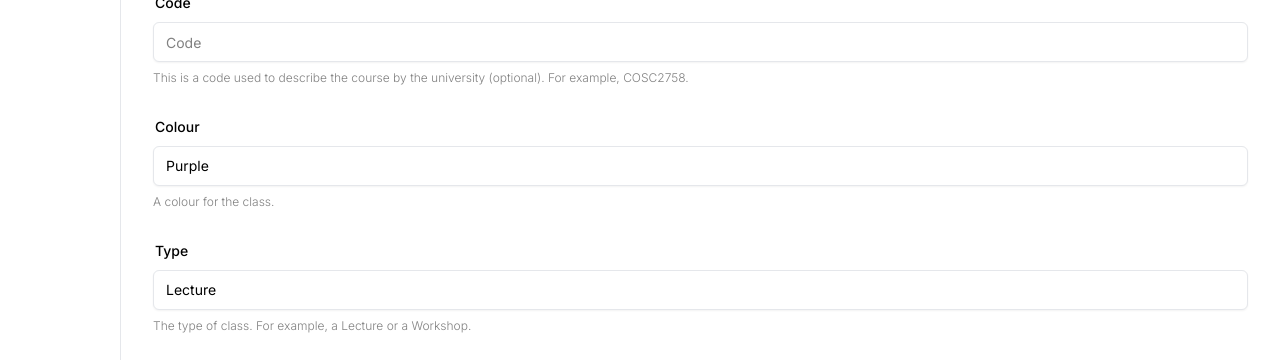
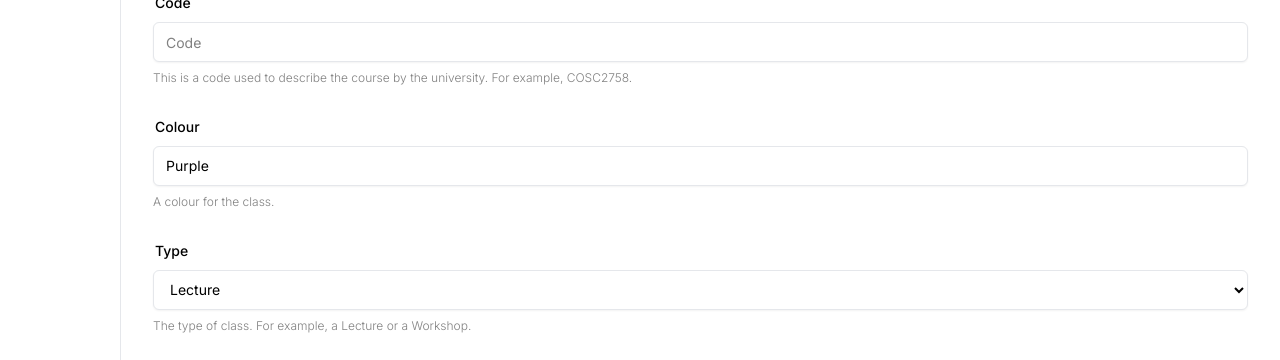
Before and after one commit to s3943811/PlanMyTimetable, a Next.js app: page /classes/add/manual in a window 1280 px wide. Shown: the part 287-647 px from the top of the page. Built offline with nearby package versions, Linux system fonts and the light colour scheme.

Commit message:
Add error handling for duplicate course code and type

```diff
--- a/src/app/classes/ClassForm.tsx
+++ b/src/app/classes/ClassForm.tsx
@@ -86,6 +86,7 @@ export default function ClassForm({
     watch,
     reset,
     control,
+    setError,
     formState: { errors },
   } = useForm<z.infer<typeof formSchema>>({
     resolver: zodResolver(formSchema),
@@ -159,6 +160,19 @@ export default function ClassForm({
       toast.success("Class updated successfully");
       return;
     }
+    const already = courseData.find(
+      (item) =>
+        item.courseCode === course.courseCode && item.type === course.type,
+    );
+    if (already) {
+      setError("code", {
+        message: "Course with this code and type already exists",
+      });
+      setError("type", {
+        message: "Course with this code and type already exists",
+      });
+      return;
+    }
     appendState(course, "state", "/classes");
     toast.success("Class created successfully");
   }
@@ -194,31 +208,29 @@ export default function ClassForm({
       <div className=" space-y-2">
         <label
           className="ml-0.5 text-sm font-medium leading-none peer-disabled:cursor-not-allowed peer-disabled:opacity-70"
-          htmlFor="type"
+          htmlFor="course_code"
         >
           Code
         </label>
         <input
-          {...(register("code"),
-          {
-            disabled: defaultValues ? true : false,
-            placeholder: defaultValues ? defaultValues.code : "Code",
-          })}
+          {...register("code")}
+          disabled={defaultValues ? true : false}
+          placeholder={defaultValues ? defaultValues.code : "Code"}
           id="course_code"
           className={`flex h-10 w-full rounded-md border ${
-            errors.title && "border-red-300"
+            errors.code && "border-red-300"
           } px-3 py-2 text-sm shadow-sm file:border-0
           file:bg-transparent file:font-medium placeholder:text-neutral-500/90 ${
-            errors.title
+            errors.code
               ? " focus:ring-red-400/60"
               : " focus:ring-neutral-400/60"
           } focus-visible:outline-none focus-visible:ring-2 focus-visible:ring-offset-1
-          disabled:cursor-not-allowed disabled:opacity-50`}
+           disabled:cursor-not-allowed disabled:opacity-50`}
         />
         {errors.code && <ErrorMessage>{errors.code.message}</ErrorMessage>}
         <p className="text-xs font-light text-neutral-500/90">
-          This is a code used to describe the course by the university
-          (optional). For example, COSC2758.
+          This is a code used to describe the course by the university. For
+          example, COSC2758.
         </p>
       </div>
       <div className=" space-y-2">
@@ -250,13 +262,17 @@ export default function ClassForm({
           Type
         </label>
         <select
-          className=" flex h-10 w-full appearance-none rounded-md border bg-white px-3 py-2 text-sm shadow-sm
-          disabled:cursor-not-allowed disabled:opacity-50"
-          {...(register("type"),
-          {
-            disabled: defaultValues ? true : false,
-            placeholder: defaultValues ? defaultValues.type : "Lecture",
-          })}
+          className={`appearence-none flex h-10 w-full rounded-md border ${
+            errors.type && "border-red-300"
+          } bg-white px-3 py-2 text-sm shadow-sm ${
+            errors.type
+              ? " focus:ring-red-400/60"
+              : " focus:ring-neutral-400/60"
+          } focus-visible:outline-none focus-visible:ring-2 focus-visible:ring-offset-1
+           disabled:cursor-not-allowed disabled:opacity-50`}
+          {...register("type")}
+          disabled={defaultValues ? true : false}
+          placeholder={defaultValues ? defaultValues.type : "Lecture"}
         >
           <option>Lecture</option>
           <option>Tutorial</option>
@@ -267,6 +283,7 @@ export default function ClassForm({
         <p className="text-xs font-light text-neutral-500/90">
           The type of class. For example, a Lecture or a Workshop.
         </p>
+        {errors.type && <ErrorMessage>{errors.type.message}</ErrorMessage>}
       </div>
       <div className="sticky top-0 z-10 inline-flex justify-between bg-white">
         <div className="space-y-1">
```
